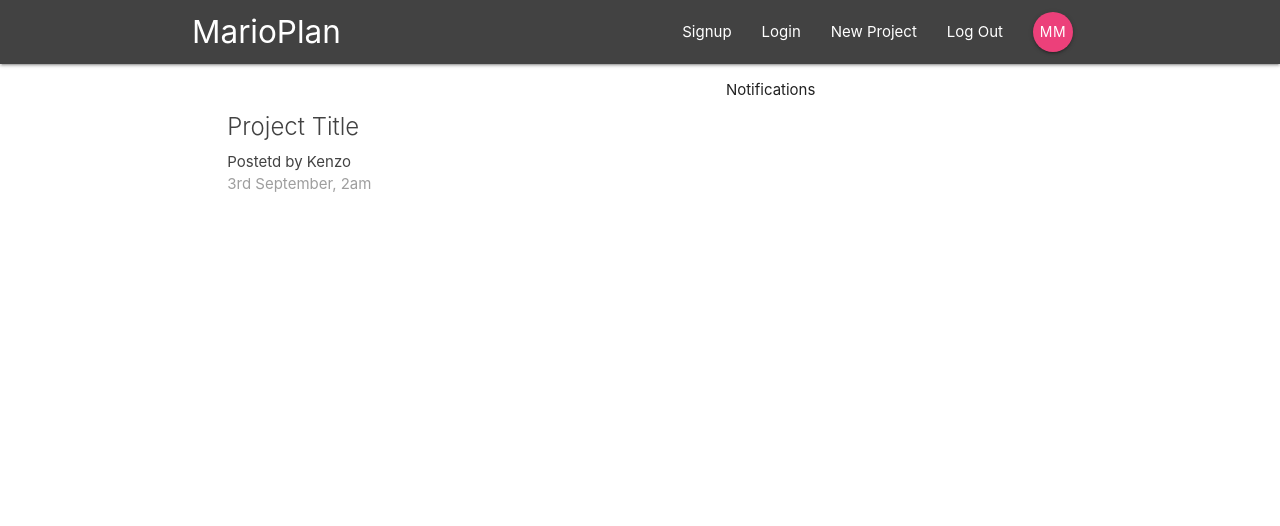
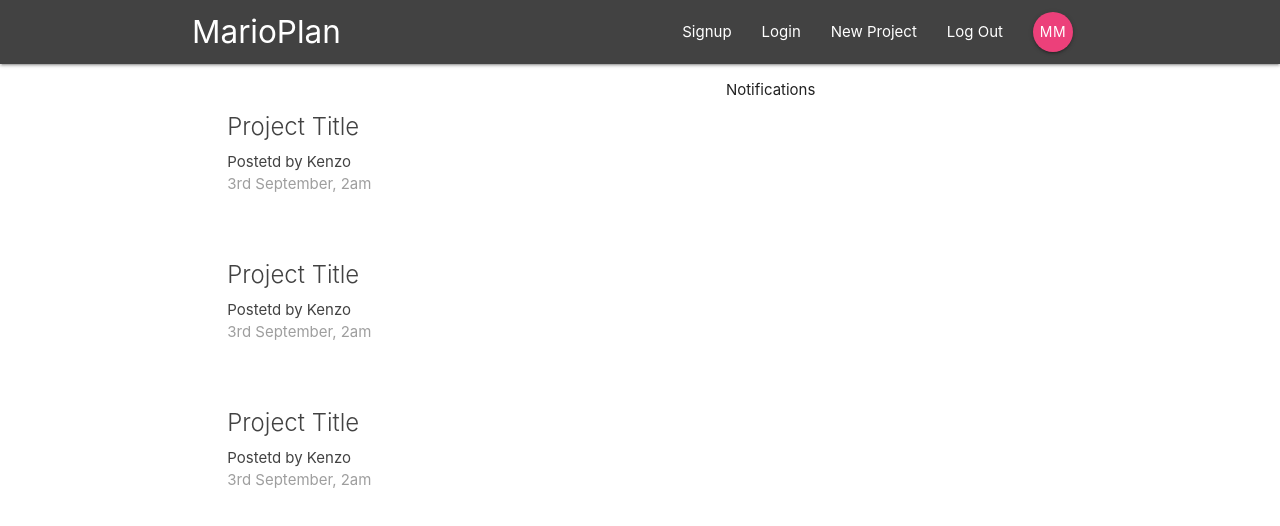
Before and after one commit to kenzo-tanaka/react-firebase, a React (Create React App) app: page / in a window 1280 px wide. Shown: the top 526 px of the page. Built offline with nearby package versions, Linux system fonts and the light colour scheme.

Commit message:
Project Summary component

```diff
--- a/src/components/projects/ProjectList.js
+++ b/src/components/projects/ProjectList.js
@@ -1,15 +1,12 @@
 import React from "react";
+import ProjectSummary from "./ProjectSummary";
 
 const ProjectList = () => {
   return (
     <div className="project-list section">
-      <div className="card z-depth-0 project-summary">
-        <div className="card-content grey-text text-darken-3">
-          <span className="card-title">Project Title</span>
-          <p>Postetd by Kenzo</p>
-          <p className="grey-text">3rd September, 2am</p>
-        </div>
-      </div>
+      <ProjectSummary />
+      <ProjectSummary />
+      <ProjectSummary />
     </div>
   );
 };
--- a/src/components/projects/ProjectSummary.js
+++ b/src/components/projects/ProjectSummary.js
@@ -0,0 +1,15 @@
+import React from "react";
+
+const ProjectSummary = () => {
+  return (
+    <div className="card z-depth-0 project-summary">
+      <div className="card-content grey-text text-darken-3">
+        <span className="card-title">Project Title</span>
+        <p>Postetd by Kenzo</p>
+        <p className="grey-text">3rd September, 2am</p>
+      </div>
+    </div>
+  );
+};
+
+export default ProjectSummary;
```
